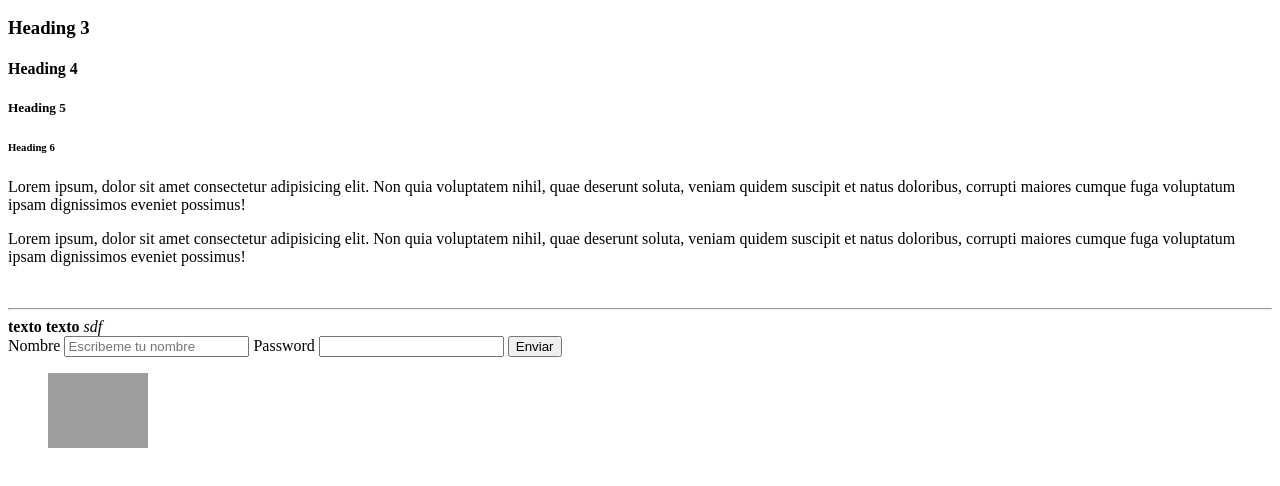
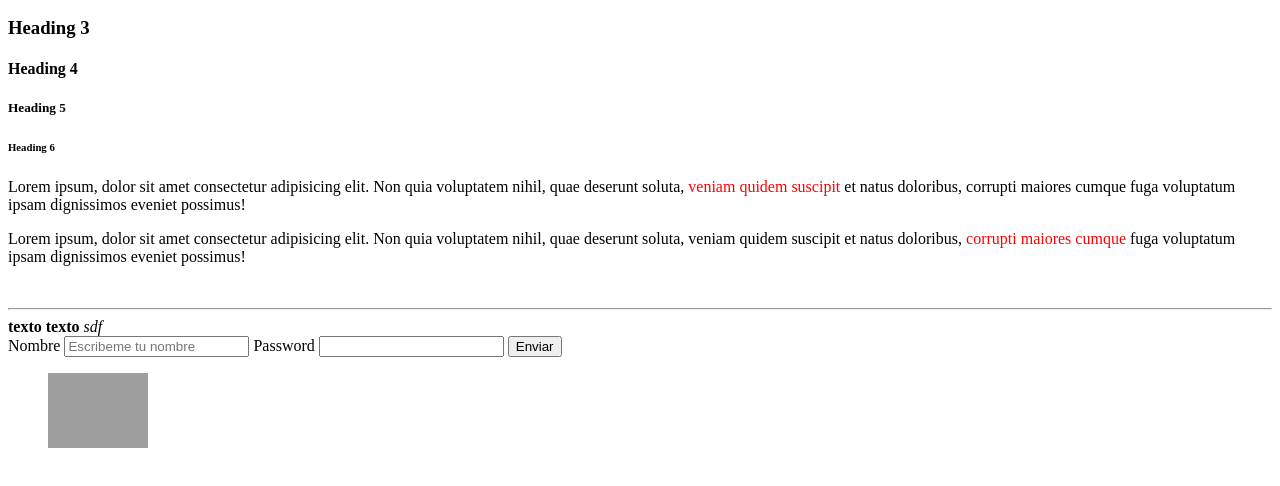
Before and after one commit to YojanHernandez/Programacion-web---UPB, a plain HTML site: page clase 1/index.html in a window 1280 px wide. Shown: the part 136-622 px from the top of the page. Drawn offline with Linux system fonts and the light colour scheme; grey boxes are pictures that could not be loaded.

Commit message:
fix: change type link in the head tag

```diff
--- a/clase 1/index.html
+++ b/clase 1/index.html
@@ -7,7 +7,7 @@ send.php<!DOCTYPE html>
     <title>Document</title>
 
     <!-- Forma Correcta de utilizar estilos -->
-    <link rel="stylesheet" type="type/css" href="style.css" />
+    <link rel="stylesheet" type="text/css" href="style.css" />
   </head>
   <body>
     <!-- Titulos -->
```
